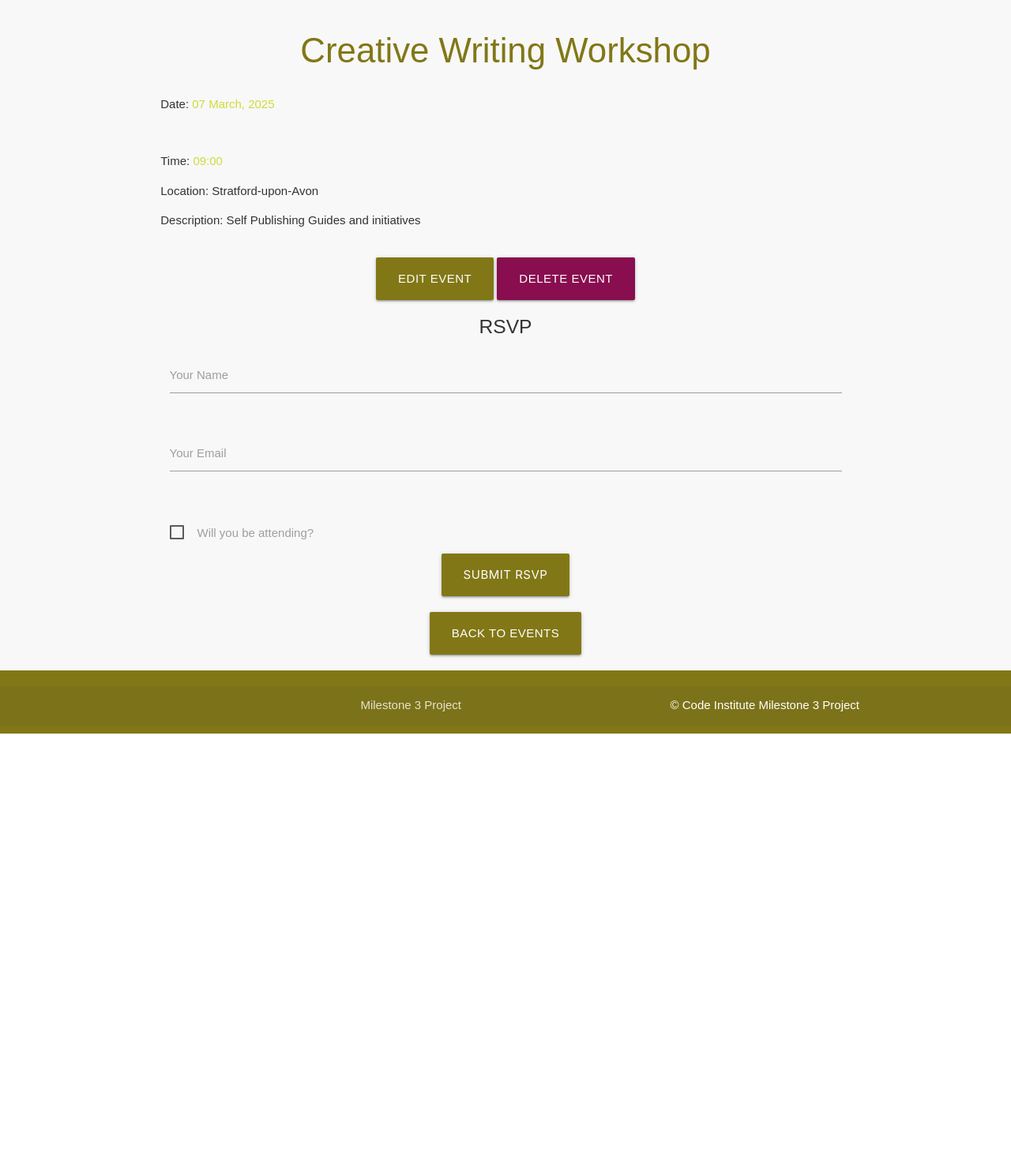
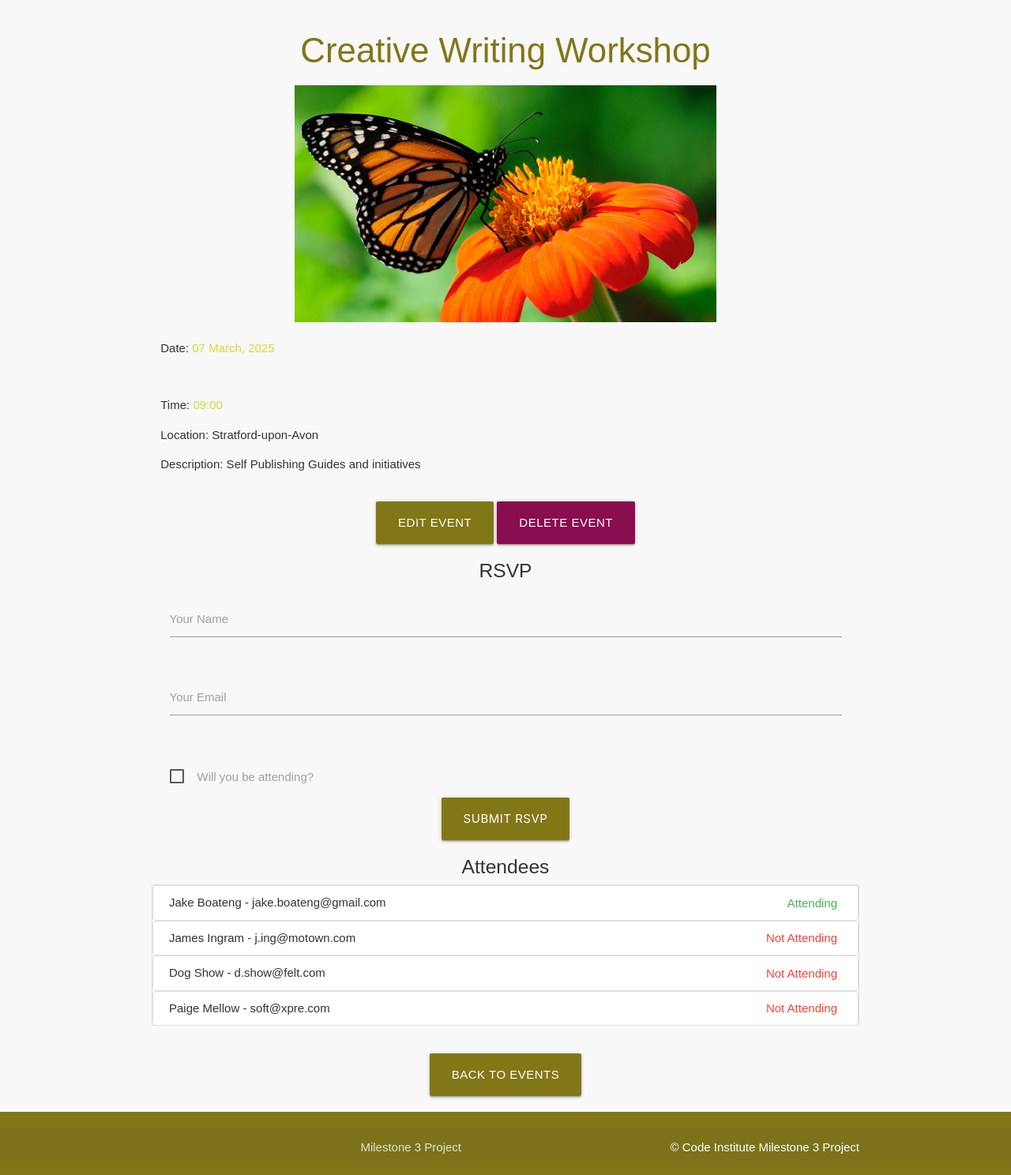
Before and after one commit to boatesj/Eventify, a Flask app: page /event/6 in a window 1280 px wide. Shown: the part 96-1584 px from the top of the page at 79% size. Before the commit the page ends 1025 px from the top, so only its background shows below. Run offline with Flask 3, Linux system fonts and the light colour scheme.

Commit message:
Added changes in the event_detail.html to handle the RSVP confirmation. Modified the base.html and the routes.py accordingly

```diff
--- a/eventify/routes.py
+++ b/eventify/routes.py
@@ -35,28 +35,62 @@ def home():
     return render_template("events.html", upcoming_events=upcoming_events, past_events=past_events, featured_events=featured_events)
 
 
-# Event detail page
+# Add event details
 @app.route("/event/<int:event_id>", methods=["GET", "POST"])
 def event_detail(event_id):
     event = Event.query.get_or_404(event_id)
 
+    # Fetch all RSVPs for this event to display on the event page
+    rsvps = RSVP.query.filter_by(event_id=event_id).all()
+
     if request.method == "POST":
-        # Handle RSVP form submission
-        name = request.form.get("name")
-        email = request.form.get("email")
-        attending = request.form.get("attending") == "1"  # Convert checkbox to boolean
+        try:
+            # Debugging: Log the form data
+            print(f"Form Submitted: {request.form}")
 
-        # Create a new RSVP entry
-        rsvp_entry = RSVP(event_id=event_id, name=name, email=email, attending=attending)
-        db.session.add(rsvp_entry)
-        db.session.commit()
-        flash("RSVP submitted successfully!", "success")  # Notify the user
-        return redirect(url_for("event_detail", event_id=event_id))  # Redirect to the same page to show the updated state
+            # Handle RSVP form submission
+            name = request.form.get("name")
+            email = request.form.get("email")
+            attending = request.form.get("attending") == "1" if request.form.get("attending") else False
 
-    return render_template("event_detail.html", event=event)
+            # Debugging: Log the RSVP details
+            print(f"RSVP Details - Name: {name}, Email: {email}, Attending: {attending}")
+
+            # Check if an RSVP for this event and email already exists
+            existing_rsvp = RSVP.query.filter_by(event_id=event_id, email=email).first()
+
+            if existing_rsvp:
+                # Debugging: Log existing RSVP update
+                print(f"Updating existing RSVP for {email}")
+
+                # If RSVP exists, update it
+                existing_rsvp.attending = attending
+                existing_rsvp.name = name  # Update name in case the user changes it
+                db.session.commit()
+                flash(f"RSVP updated successfully for {email}!", "success")
+            else:
+                # Debugging: Log new RSVP creation
+                print(f"Creating new RSVP for {email}")
+
+                # Create a new RSVP entry
+                rsvp_entry = RSVP(event_id=event_id, name=name, email=email, attending=attending)
+                db.session.add(rsvp_entry)
+                db.session.commit()
+                flash(f"RSVP submitted successfully for {email}!", "success")
+
+            # Redirect to avoid form re-submission on refresh
+            return redirect(url_for("event_detail", event_id=event_id))
+
+        except Exception as e:
+            db.session.rollback()  # Roll back any changes in case of an error
+            flash(f"Error submitting RSVP: {str(e)}", "error")
+            return redirect(url_for("event_detail", event_id=event_id))
+
+    # Pass the RSVPs to the template for display
+    return render_template("event_detail.html", event=event, rsvps=rsvps)
 
 
-# Create a new event
+
 # Create a new event
 @app.route("/add_event", methods=["GET", "POST"])
 def add_event():
--- a/eventify/templates/base.html
+++ b/eventify/templates/base.html
@@ -37,6 +37,21 @@
         </ul>
     </header>
 
+    <!-- Flash messages container -->
+    <div class="container">
+        {% with messages = get_flashed_messages(with_categories=true) %}
+            {% if messages %}
+                <div id="flash-messages">
+                    {% for category, message in messages %}
+                        <div class="card-panel {{ 'green lighten-4 green-text' if category == 'success' else 'red lighten-4 red-text' }}">
+                            {{ message }}
+                        </div>
+                    {% endfor %}
+                </div>
+            {% endif %}
+        {% endwith %}
+    </div>
+
     <main class="container">
         {% block content %}
         {% endblock %}
--- a/eventify/templates/event_detail.html
+++ b/eventify/templates/event_detail.html
@@ -5,10 +5,11 @@
 {% block content %}
     <h3 class="center-align lime-text text-darken-4">{{ event.title }}</h3>
 
+
     <!-- Display the event image if it exists -->
-    {% if event.image %}
+    {% if event.image_file %}
         <div class="center-align">
-            <img src="{{ url_for('static', filename='images/' + event.image) }}" alt="{{ event.title }}" class="responsive-img" style="max-height: 300px; max-width: 100%;">
+            <img src="{{ url_for('static', filename='images/' + event.image_file) }}" alt="{{ event.title }}" class="responsive-img" style="max-height: 300px; max-width: 100%;">
         </div>
     {% endif %}
 
@@ -51,9 +52,11 @@
                     <input type="email" name="email" id="email" required>
                     <label for="email">Your Email</label>
                 </div>
+                <!-- Hidden field to ensure a default value is sent if checkbox is not checked -->
+                <input type="hidden" name="attending" value="0">
                 <div class="input-field col s12">
                     <label>
-                    <input type="checkbox" name="attending" value="1" />
+                        <input type="checkbox" name="attending" value="1">
                         <span>Will you be attending?</span>
                     </label>
                 </div>
@@ -62,6 +65,24 @@
                 </div>
             </form>
         </div>
+        <!-- Display the RSVP List -->
+        <div class="row">
+            <h5 class="center-align">Attendees</h5>
+            <ul class="collection">
+                {% for rsvp in rsvps %}
+                    <li class="collection-item">
+                        <strong>{{ rsvp.name }}</strong> - {{ rsvp.email }}
+                        {% if rsvp.attending %}
+                            <span class="badge green-text">Attending</span>
+                        {% else %}
+                            <span class="badge red-text">Not Attending</span>
+                        {% endif %}
+                    </li>
+                {% else %}
+                    <li class="collection-item">No RSVPs yet.</li>
+                {% endfor %}
+            </ul>
+        </div>
 
     <!-- Add a "Back to Events" button for navigation -->
     <div class="center-align" style="margin-top: 20px; margin-bottom: 20px;">
```
Also changed, not shown: eventify/static/images/2.jpg (added), eventify/static/images/8.jpg (added), eventify/static/images/stlouis.jpg (added), instance/eventify.db. Lines whose indentation alone changed are shown as unchanged.
